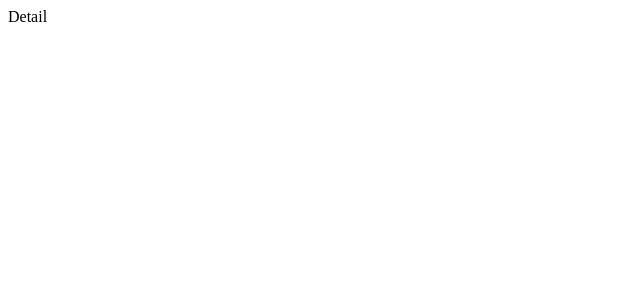
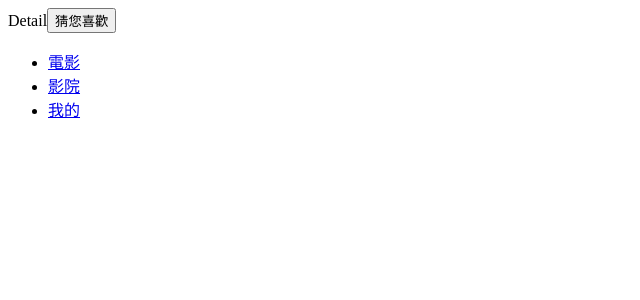
Before and after one commit to a73013110/ReactLearning, a React (Create React App) app in the folder code/myapp/: page /#/detail/1 in a window 1280 px wide. Shown: the top 300 px of the page, without its empty margins (0-640 px from the left). Built offline with nearby package versions, Linux system fonts and the light colour scheme.

Commit message:
react-router-dom v6 調整中：完成路由攔截

```diff
--- a/code/myapp/src/04-router/App.js
+++ b/code/myapp/src/04-router/App.js
@@ -1,10 +1,12 @@
 import { HashRouter } from 'react-router-dom'
+import Tabbar from './components/Tabbar'
 import MRouter from './router'
 
 export default function App() {
     return (
         <HashRouter>
             <MRouter></MRouter>
+            <Tabbar></Tabbar>
         </HashRouter>
     )
 }
--- a/code/myapp/src/04-router/components/Redirect.js
+++ b/code/myapp/src/04-router/components/Redirect.js
@@ -1,4 +1,4 @@
-import React, { useEffect } from 'react'
+import { useEffect } from 'react'
 import { useNavigate } from 'react-router-dom'
 
 export default function Redirect({ to }) {
@@ -6,7 +6,7 @@ export default function Redirect({ to }) {
 
     useEffect(() => {
         navigate(to, { replace: true })
-    }, [])
+    })
 
     return null
 }
--- a/code/myapp/src/04-router/components/Tabbar.js
+++ b/code/myapp/src/04-router/components/Tabbar.js
@@ -1,24 +1,22 @@
-import React, { Component } from 'react'
+import React from 'react'
 import { NavLink } from 'react-router-dom'
 
 import './Tabbar.css'
 
-export default class Tabbar extends Component {
-    render() {
+export default function Tabbar() {
     return (
-            <div>
+        <footer>
             <ul>
                 <li>
-                        <NavLink to="/films" className={({ isActive }) => isActive ? 'active' : ''}>電影</NavLink>
+                    <NavLink to="/film" className={({ isActive }) => isActive ? 'active' : ''}>電影</NavLink>
                 </li>
                 <li>
-                        <NavLink to="/cinemas" className={({ isActive }) => isActive ? 'active' : ''}>影院</NavLink>
+                    <NavLink to="/cinema" className={({ isActive }) => isActive ? 'active' : ''}>影院</NavLink>
                 </li>
                 <li>
                     <NavLink to="/center" className={({ isActive }) => isActive ? 'active' : ''}>我的</NavLink>
                 </li>
             </ul>
-            </div>
+        </footer>
     )
 }
-}
--- a/code/myapp/src/04-router/router/index.js
+++ b/code/myapp/src/04-router/router/index.js
@@ -25,7 +25,9 @@ export default function MRouter() {
                 <Route path="comingsoon" element={<Comingsoon />} />
             </Route>
             <Route path="/cinema" element={<Cenima />} />
-            <Route path="/center" element={<Center />} />
+            <Route path="/center" element={<AuthComponent>
+                <Center />
+            </AuthComponent>} />
             {/* 動態路由 */}
             {/* <Route path="/detail" element={<Detail />} /> */}
             <Route path="/detail/:myid" element={<Detail />} />
@@ -34,3 +36,8 @@ export default function MRouter() {
         </Routes>
     )
 }
+
+function AuthComponent({ children }) {
+    const isLogin = localStorage.getItem("token")
+    return isLogin ? children : <Redirect to="/login"/>
+}
--- a/code/myapp/src/04-router/views/Detail.js
+++ b/code/myapp/src/04-router/views/Detail.js
@@ -1,17 +1,22 @@
 import React, { useEffect } from 'react'
-import { useParams, useLocation } from 'react-router-dom'
+import { useParams, useLocation, useSearchParams, useNavigate } from 'react-router-dom'
 
 export default function Detail(props) {
-
+    // const [searchParams, setSearchParams] = useSearchParams()
+    // console.log(searchParams.get("id"))
     const params = useParams()
-    const location = useLocation();
-
-    useEffect(() => {
-        console.log("Params", params)
-        // console.log("Location", location)
-    }, [])
+    const navigate = useNavigate()
+    console.log("Params", params)
+    // const location = useLocation();
+    // console.log("Location", location)
 
     return (
-        <div>Detail</div>
+        <div>
+            Detail
+            <button onClick={() => {
+                // setSearchParams({id:1000})
+                navigate("/detail/1000")
+            }}>猜您喜歡</button>
+        </div>
     )
 }
--- a/code/myapp/src/04-router/views/Film.js
+++ b/code/myapp/src/04-router/views/Film.js
@@ -1,5 +1,5 @@
 import React from 'react'
-import { Route, Routes, useNavigate, Link, Navigate, Outlet } from 'react-router-dom'
+import { useNavigate, Link, Outlet } from 'react-router-dom'
 
 export default function Films() {
 
--- a/code/myapp/src/04-router/views/Login.js
+++ b/code/myapp/src/04-router/views/Login.js
@@ -9,8 +9,8 @@ export default function Login() {
         <div>
             <input type="text" />
             <button onClick={() => {
-                localStorage.setItem("token", "123")
-                navigate("/films")
+                localStorage.setItem("token", "yikai")
+                navigate("/center")
             }}>登入</button>
         </div>
     )
--- a/code/myapp/src/04-router/views/films/Nowplaying.js
+++ b/code/myapp/src/04-router/views/films/Nowplaying.js
@@ -25,6 +25,7 @@ export default function Nowplaying(props) {
 
     const handleChangePage = (id) => {
         // window.location.href = "#/detail/" + id
+        // navigate(`/detail?id=${id}`)
         navigate(`/detail/${id}`)
         // navigate(`/detail`, { state: { myid: id } })
     }
```
Lines whose indentation alone changed are shown as unchanged.
